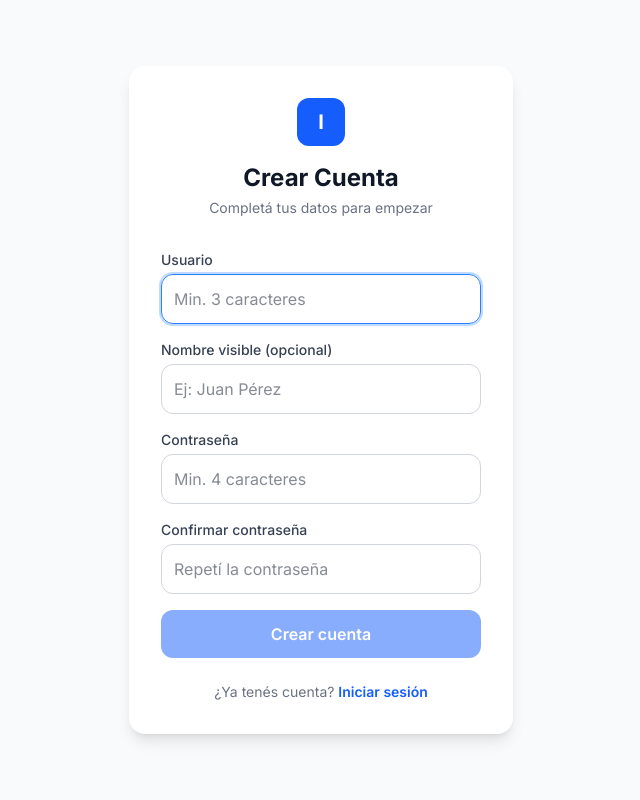
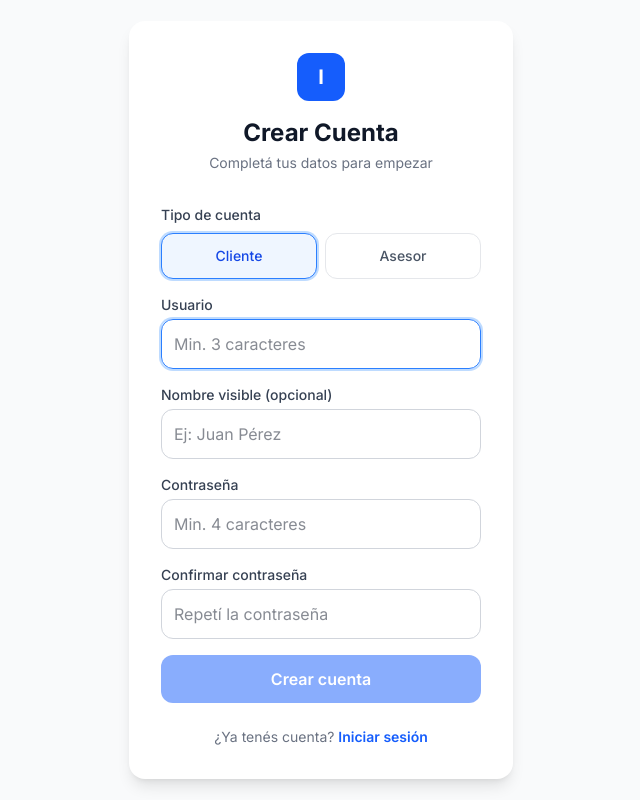
Before and after one commit to sebassss-AM/Robo-Advisory_Automatizacion_Estrategias--Inversion, a Next.js app in the folder frontend/: page /register in a window 1280 px wide. Shown: the whole page, without its empty margins (319-959 px from the left). Built offline with nearby package versions, Linux system fonts and the light colour scheme.

Commit message:
Agregar selector de rol (cliente/asesor) en registro

```diff
--- a/frontend/app/register/page.tsx
+++ b/frontend/app/register/page.tsx
@@ -10,6 +10,7 @@ export default function RegisterPage() {
   const [password, setPassword] = useState("")
   const [confirmPassword, setConfirmPassword] = useState("")
   const [displayName, setDisplayName] = useState("")
+  const [role, setRole] = useState<"cliente" | "asesor">("cliente")
   const [error, setError] = useState("")
   const [loading, setLoading] = useState(false)
 
@@ -25,7 +26,7 @@ export default function RegisterPage() {
     setLoading(true)
 
     try {
-      const result = await register(username, password, displayName || undefined)
+      const result = await register(username, password, displayName || undefined, role)
       router.push(result.user.role === "asesor" ? "/asesor" : "/")
     } catch (err) {
       setError(err instanceof Error ? err.message : "Error al registrarse")
@@ -50,6 +51,36 @@ export default function RegisterPage() {
         </div>
 
         <form onSubmit={handleSubmit} className="space-y-4">
+          <div>
+            <label className="block text-sm font-medium text-gray-700 mb-2">
+              Tipo de cuenta
+            </label>
+            <div className="grid grid-cols-2 gap-2">
+              <button
+                type="button"
+                onClick={() => setRole("cliente")}
+                className={`rounded-xl border p-3 text-sm font-medium transition ${
+                  role === "cliente"
+                    ? "border-blue-500 bg-blue-50 text-blue-700 ring-2 ring-blue-200"
+                    : "border-gray-200 bg-white text-gray-600 hover:border-gray-300"
+                }`}
+              >
+                Cliente
+              </button>
+              <button
+                type="button"
+                onClick={() => setRole("asesor")}
+                className={`rounded-xl border p-3 text-sm font-medium transition ${
+                  role === "asesor"
+                    ? "border-blue-500 bg-blue-50 text-blue-700 ring-2 ring-blue-200"
+                    : "border-gray-200 bg-white text-gray-600 hover:border-gray-300"
+                }`}
+              >
+                Asesor
+              </button>
+            </div>
+          </div>
+
           <div>
             <label className="block text-sm font-medium text-gray-700">
               Usuario
--- a/frontend/services/auth.ts
+++ b/frontend/services/auth.ts
@@ -40,11 +40,11 @@ export async function login(username: string, password: string): Promise<{ token
   return data
 }
 
-export async function register(username: string, password: string, display_name?: string): Promise<{ token: string; user: AuthUser }> {
+export async function register(username: string, password: string, display_name?: string, role: string = "cliente"): Promise<{ token: string; user: AuthUser }> {
   const res = await fetch("/api/auth/register", {
     method: "POST",
     headers: { "Content-Type": "application/json" },
-    body: JSON.stringify({ username, password, display_name }),
+    body: JSON.stringify({ username, password, display_name, role }),
   })
   const data = await res.json()
   if (!res.ok) throw new Error(data.detail || "Error al registrarse")
```
